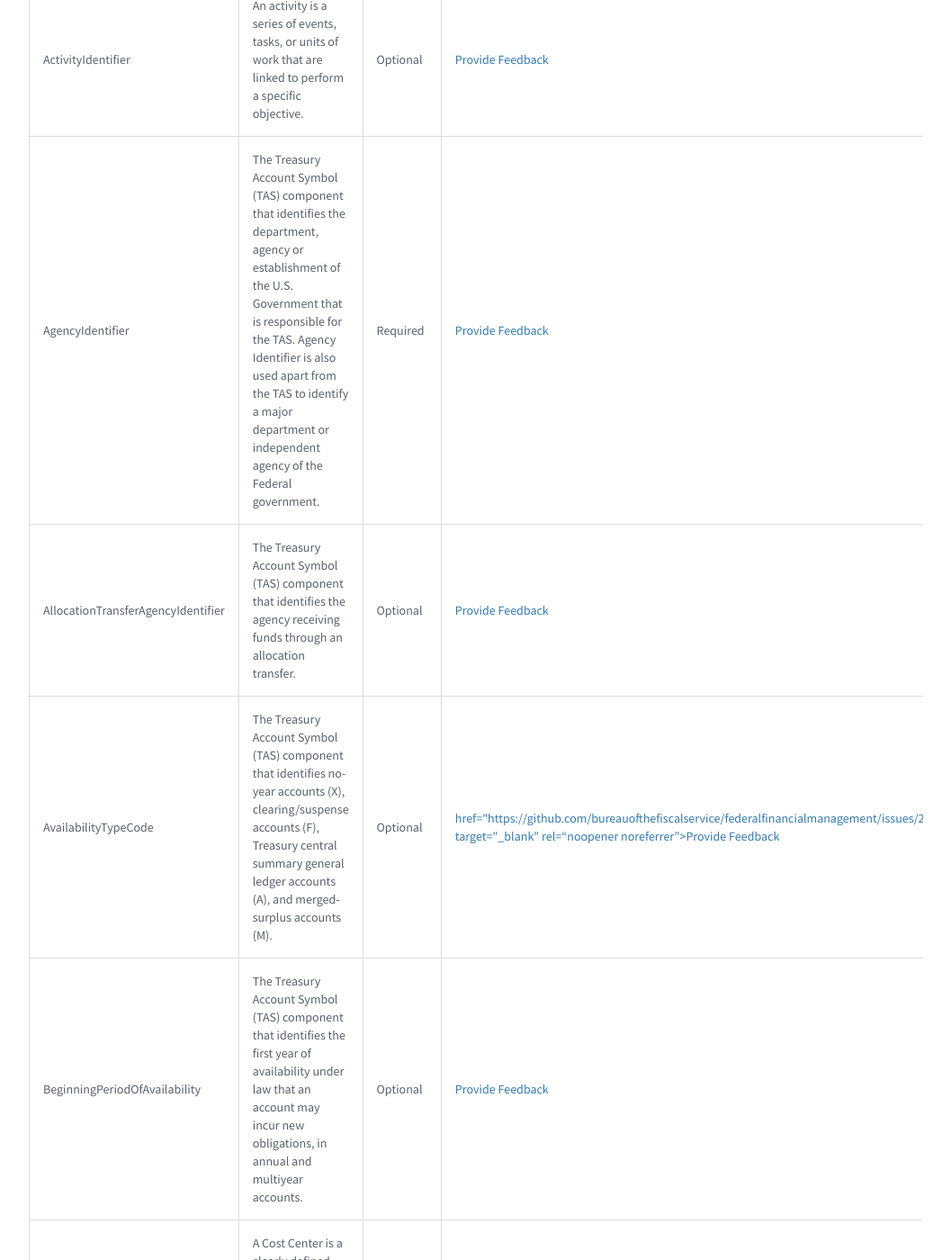
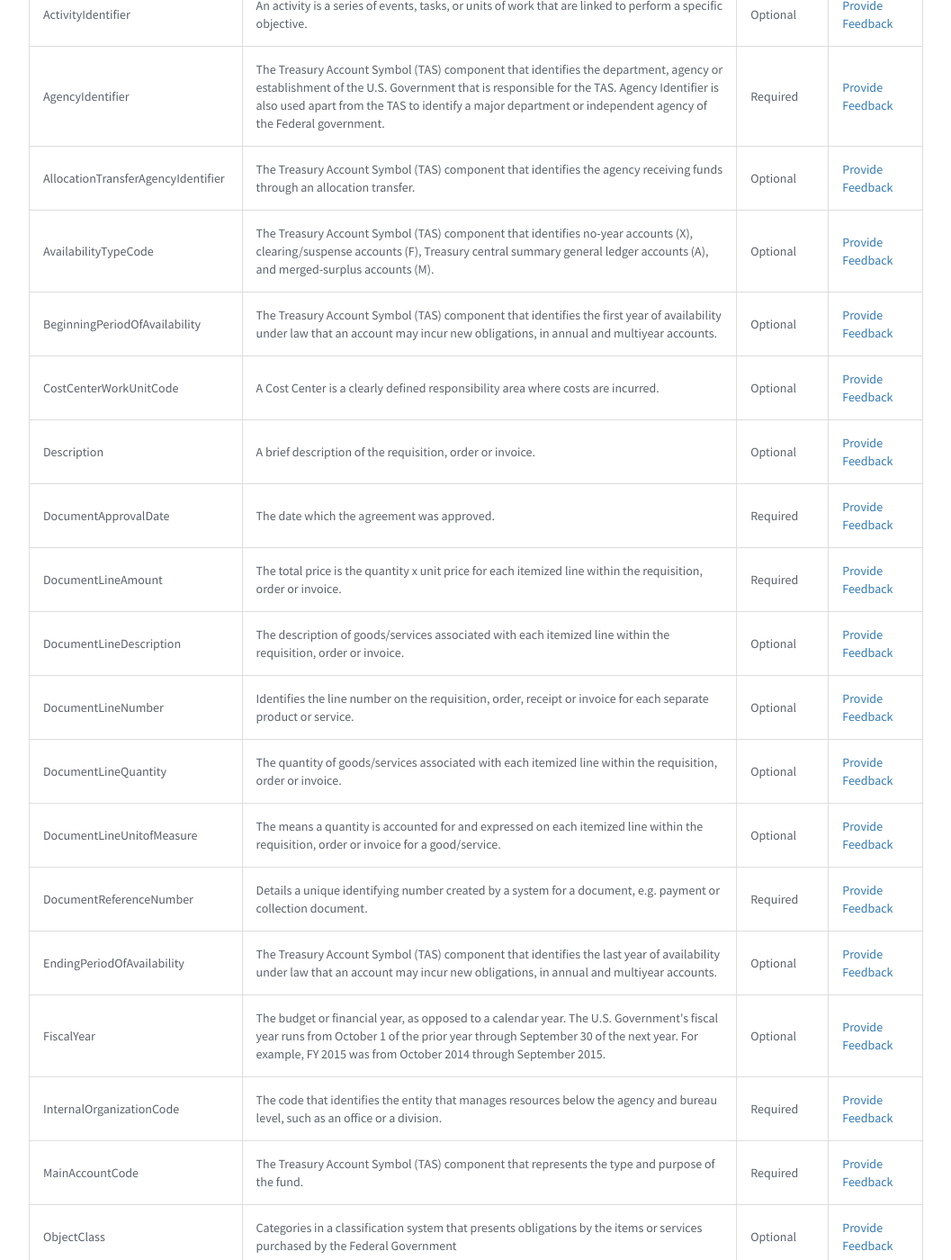
Before and after one commit to bureauofthefiscalservice/federalfinancialmanagement, a Jekyll site: the page built from business-exchange-standards.md, in a window 1280 px wide and 1400 px high, scrolled down 1476 px. Shown: the whole window at 90% size, without its empty margins (111-1168 px from the left). Built offline with Jekyll 4.4.1, drawn with Linux system fonts in a browser that asks for light colours; nearby versions of some CDN libraries.

Commit message:
Update business-exchange-standards.md

```diff
--- a/business-exchange-standards.md
+++ b/business-exchange-standards.md
@@ -112,10 +112,7 @@ Thank you to all who provides input on these business exchange standards.
             <td>
                 Optional
             </td>
-		<td>
-                <a> href="https://github.com/bureauofthefiscalservice/federalfinancialmanagement/issues/21"
-                   target="_blank" rel=“noopener noreferrer”>Provide Feedback</a>
-            </td>
+<td><a href="https://github.com/bureauofthefiscalservice/federalfinancialmanagement/issues/21">Provide Feedback</a></td>
         </tr>
         <tr>
             <td>
```
